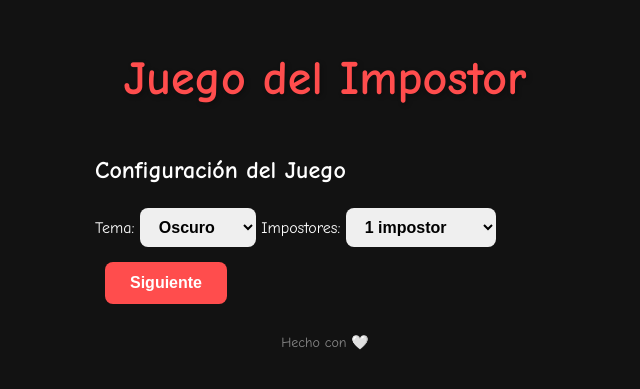
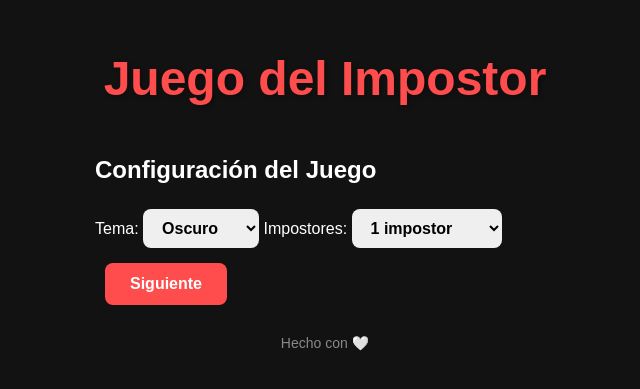
Before and after one commit to RodriPelli/Juego-Impostor, a plain HTML site: page index.html in a window 1280 px wide. Shown: the part 205-594 px from the top of the page, without its empty margins (315-955 px from the left). Drawn offline with Linux system fonts and the light colour scheme.

Commit message:
Actualizar index.html

```diff
--- a/index.html
+++ b/index.html
@@ -8,12 +8,14 @@
   body {
     margin: 0;
     padding: 0;
-    font-family: 'Comic Sans MS', cursive, sans-serif;
+    font-family: 'Fredoka One', sans-serif;
     display: flex;
     flex-direction: column;
     min-height: 100vh;
     transition: background 1s, color 0.5s;
   }
+
+  @import url('https://fonts.googleapis.com/css2?family=Fredoka+One&display=swap');
 
   .container {
     flex: 1;
@@ -157,7 +159,6 @@
   <button class="boton" onclick="resetear()">Volver</button>
 </div>
 
-
 <!-- Pantalla revelar -->
 <div id="screen-revelar" class="screen">
   <h2>Tocá tu nombre para ver/ocultar tu palabra</h2>
```
